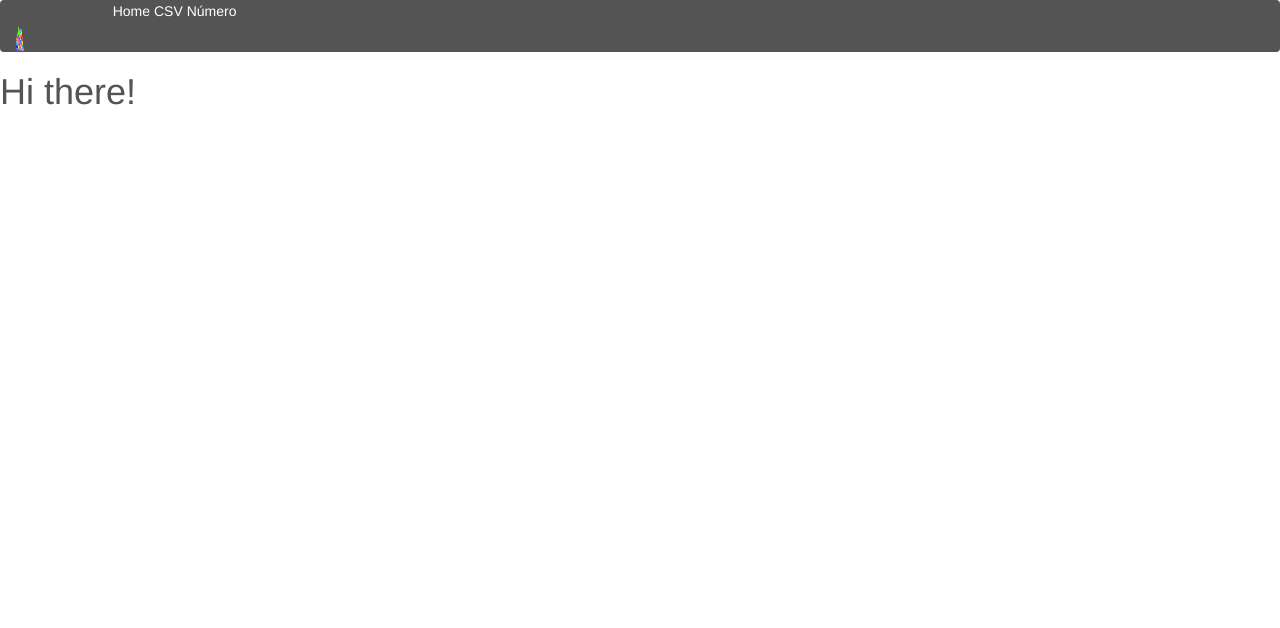
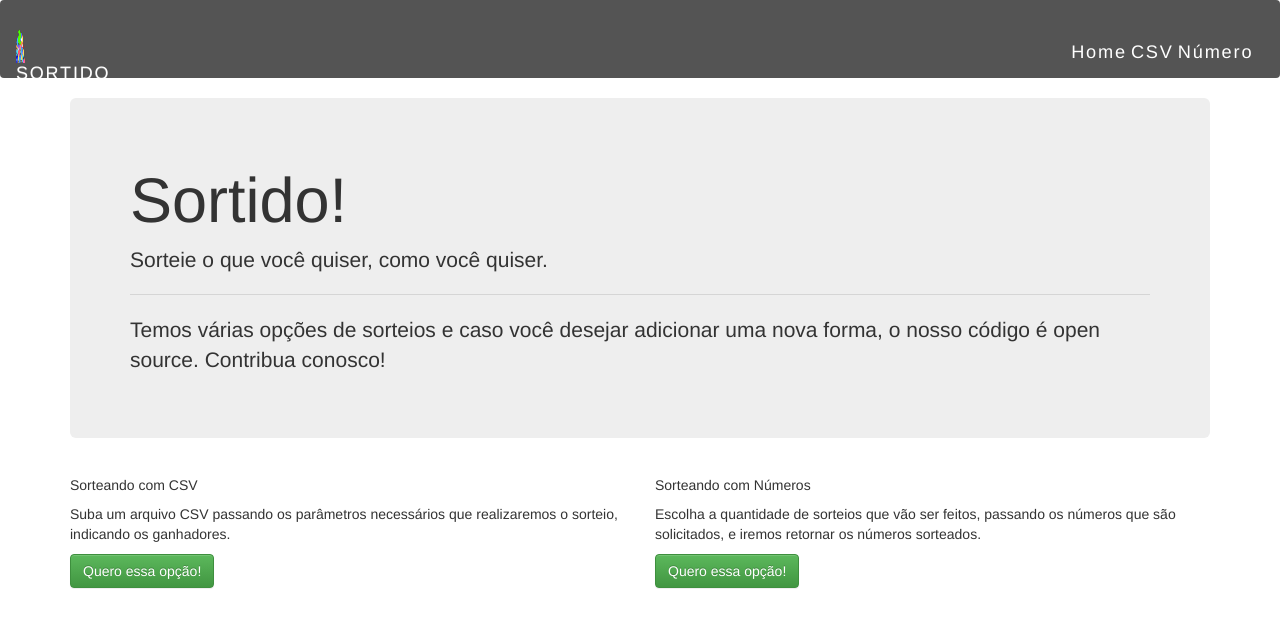
Before and after one commit to hi-hi-ray/sortido, a Django app: page / in a window 1280 px wide. Shown: the top 628 px of the page. Run offline with Django 3.2, Linux system fonts and the light colour scheme; some libraries are stand-ins or nearby versions.

Commit message:
add css customization and web site content

```diff
--- a/sortido_app/static/css/main.css
+++ b/sortido_app/static/css/main.css
@@ -2,13 +2,36 @@ h1 {
     color: #545454;
 }
 
-nav a {
+nav a, nav a:hover, nav a:visited {
     color: #ffffff;
+    text-decoration: none;
+}
+
+nav .navbar-brand{
+  margin-bottom: 2%;
+  letter-spacing: 0.1em;
 }
 
 nav img {
     margin-top: 0;
     padding: 0;
-    height: 176%;
+    height: 235%;
     width: 10%;
 }
+
+nav .nav.pull-right {
+  margin-right: 2%;
+  margin-top: 3%;
+}
+
+nav .nav.pull-right a {
+  font-size: 1.3em;
+  letter-spacing: 0.1em;
+  margin-right: 0.10px;
+  text-decoration: none;
+}
+
+nav .nav.pull-right a:hover {
+  text-decoration: none;
+  font-weight: bold;
+}
--- a/sortido_app/templates/index.html
+++ b/sortido_app/templates/index.html
@@ -16,20 +16,46 @@
       SORTIDO
     </a>
 
-
-    <div class="collapse navbar-collapse">
-      <div class="navbar-nav">
+      <div class="nav pull-right">
         <a class="nav-item nav-link" href="#">Home</a>
         <a class="nav-item nav-link" href="#">CSV</a>
         <a class="nav-item nav-link" href="#">Número</a>
+      </div>
+  </nav>
 
+  <div class="container">
+
+    <div class="jumbotron">
+      <h1 class="display-4">Sortido!</h1>
+      <p class="lead">Sorteie o que você quiser, como você quiser.</p>
+      <hr class="my-4">
+      <p>Temos várias opções de sorteios e caso você desejar adicionar uma nova forma, o nosso código é open source. Contribua conosco!</p>
+
+    </div>
+    <div id="cards">
+      <div class="row">
+        <div class="col-sm-6">
+          <div class="card">
+            <div class="card-body">
+              <h5 class="card-title">Sorteando com CSV</h5>
+              <p class="card-text">Suba um arquivo CSV passando os parâmetros necessários que realizaremos o sorteio, indicando os ganhadores.</p>
+              <a href="#" class="btn btn-success">Quero essa opção!</a>
+            </div>
+          </div>
+        </div>
+        <div class="col-sm-6">
+          <div class="card">
+            <div class="card-body">
+              <h5 class="card-title">Sorteando com Números</h5>
+              <p class="card-text">Escolha a quantidade de sorteios que vão ser feitos, passando os números que são solicitados, e iremos retornar os números sorteados.</p>
+              <a href="#" class="btn btn-success">Quero essa opção!</a>
+            </div>
+          </div>
+        </div>
       </div>
     </div>
 
-  </nav>
-
-  <h1>Hi there!</h1>
-
+  </div>
 
   <script src="https://code.jquery.com/jquery-3.3.1.slim.min.js" integrity="sha384-q8i/X+965DzO0rT7abK41JStQIAqVgRVzpbzo5smXKp4YfRvH+8abtTE1Pi6jizo" crossorigin="anonymous"></script>
   <script src="https://cdnjs.cloudflare.com/ajax/libs/popper.js/1.14.7/umd/popper.min.js" integrity="sha384-UO2eT0CpHqdSJQ6hJty5KVphtPhzWj9WO1clHTMGa3JDZwrnQq4sF86dIHNDz0W1" crossorigin="anonymous"></script>
```
